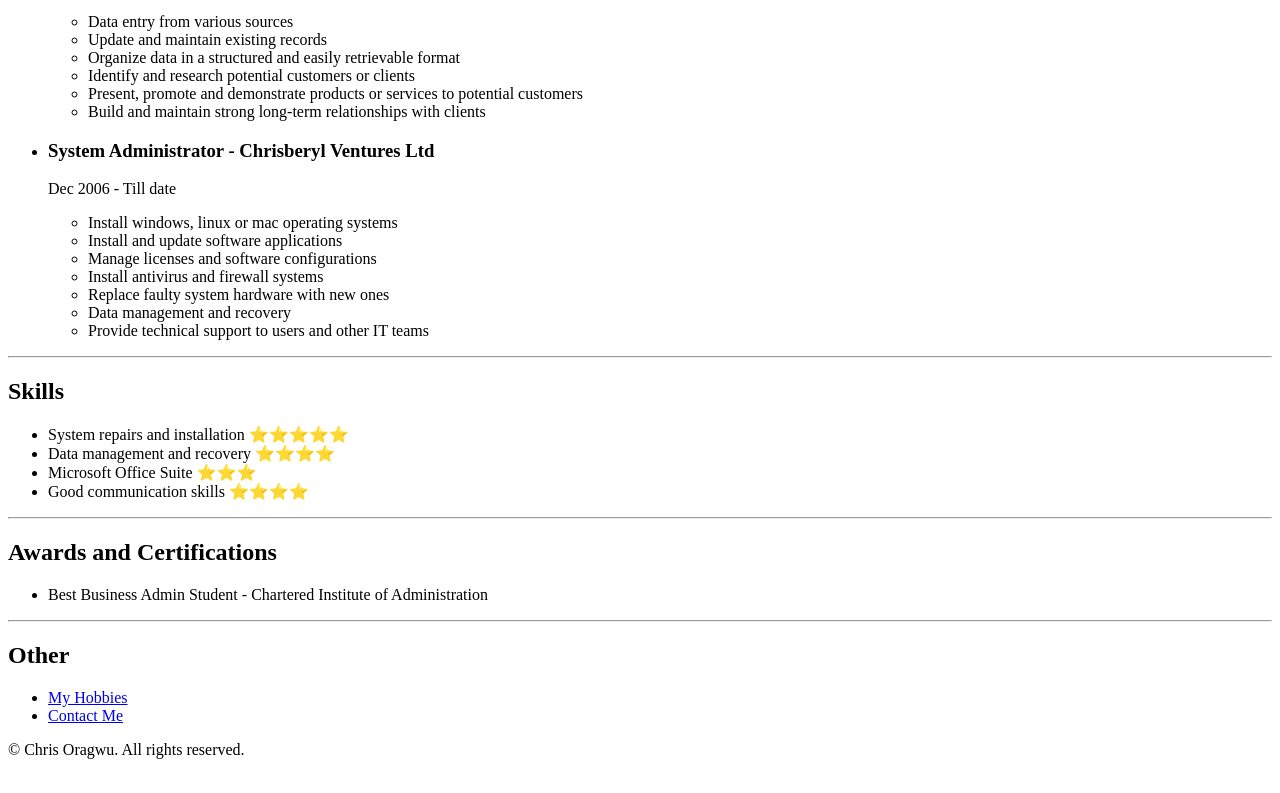
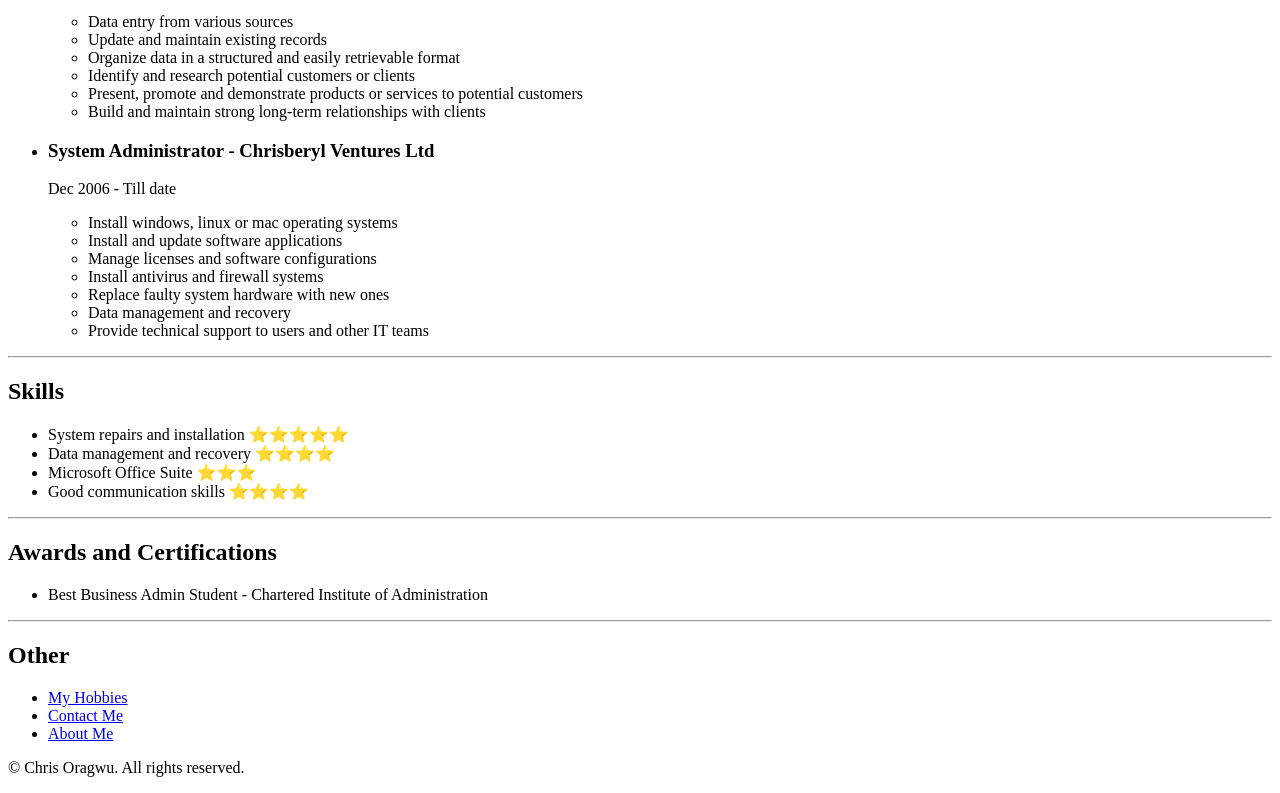
Before and after one commit to Chrisberyl/my-resume, a plain HTML site: page index.html in a window 1280 px wide. Shown: the part 636-1429 px from the top of the page. Drawn offline with Linux system fonts and the light colour scheme.

Commit message:
Add files via upload

```diff
--- a/index.html
+++ b/index.html
@@ -54,6 +54,7 @@
     <ul>
         <li><a href="./public/hobbies.html">My Hobbies</a></li>
         <li><a href="./public/contact.html">Contact Me</a></li>
+        <li><a href="./public/about.html">About Me</a></li>
     </ul>
     <footer>
         <p>© Chris Oragwu. All rights reserved.</p>
```
